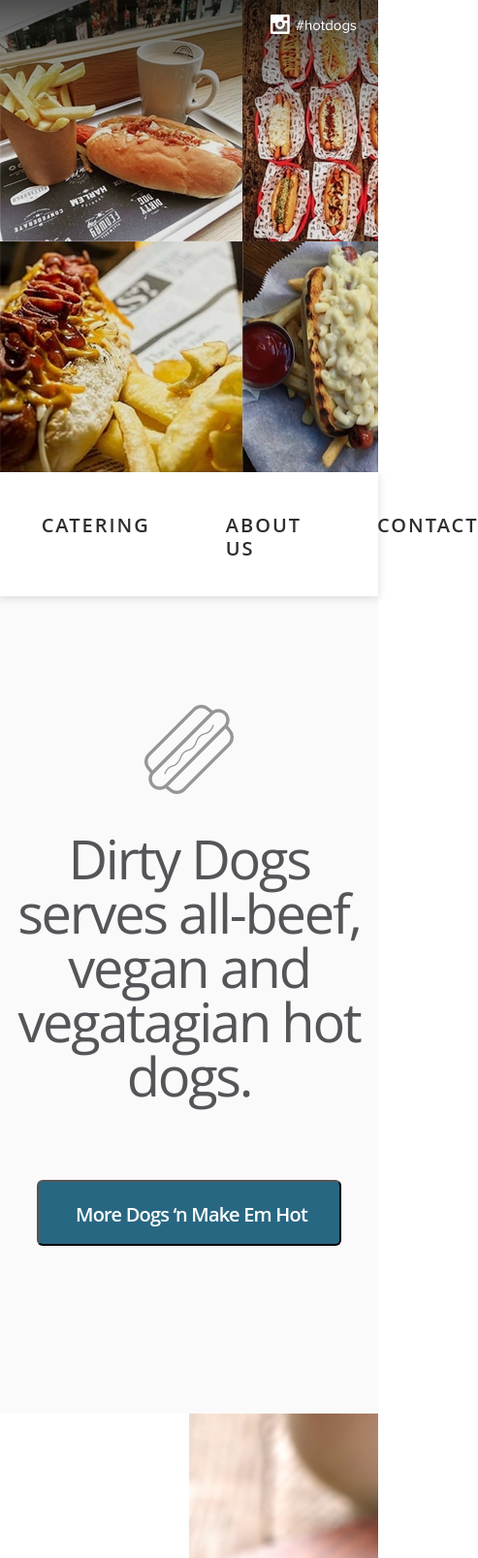
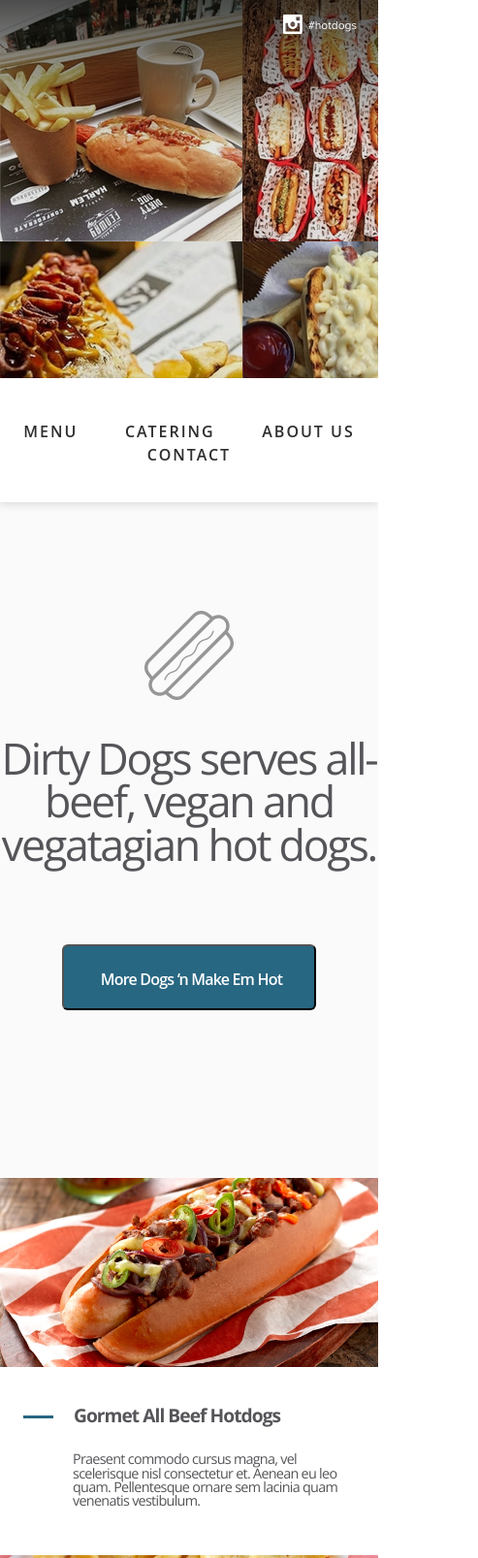
Before and after one commit to SmahliukSofiia/SmahliukSofiia.github.io, a plain HTML site: page homepage/index.html in a window 390 px wide. Shown: the top 1607 px of the page at 97% size, 493 px wide, since content can reach past the window. Drawn offline with nearby package versions, Linux system fonts and the light colour scheme; files whose address does not match are found by name; a web font is replaced by a local one.

Commit message:
Add files via upload
Change style.css

```diff
--- a/homepage/styles/style.css
+++ b/homepage/styles/style.css
@@ -11,6 +11,18 @@
   src: url("../fonts/OpenSansSemibold/OpenSans-Semibold.eot?#iefix") format("embedded-opentype"), url("../fonts/OpenSansSemibold/OpenSans-Semibold.woff2") format("woff2"), url("../fonts/OpenSansSemibold/OpenSans-Semibold.woff") format("woff"), url("../fonts/OpenSansSemibold/OpenSans-Semibold.ttf") format("truetype"), url("../fonts/OpenSansSemibold/OpenSans-Semibold.svg#OpenSans-Semibold") format("svg");
   font-weight: 600;
   font-style: normal; }
+
+html {
+  font-size: 20px; }
+  @media screen and (max-width: 1280px) {
+    html {
+      font-size: 18px; } }
+  @media screen and (max-width: 768px) {
+    html {
+      font-size: 17px; } }
+  @media screen and (max-width: 480px) {
+    html {
+      font-size: 16px; } }
 
 body {
   font-family: 'Open Sans', sans-serif;
@@ -26,7 +38,7 @@ body {
 .images {
   position: relative;
   overflow: hidden;
-  height: 487px; }
+  height: 24.35rem; }
   .images__gradient {
     height: 487px;
     width: 1440px;
@@ -47,7 +59,7 @@ body {
   .images-link {
     color: #ffffff;
     font-family: 'Proxima Nova Rg', sans-serif;
-    font-size: 15px;
+    font-size: 0.75rem;
     display: -webkit-box;
     display: -ms-flexbox;
     display: flex;
@@ -65,18 +77,20 @@ body {
   -webkit-box-pack: center;
       -ms-flex-pack: center;
           justify-content: center;
+  -ms-flex-wrap: wrap;
+      flex-wrap: wrap;
   padding: 43px 0 37px 0;
   position: relative;
   -webkit-box-shadow: 0 2px 8px 1px rgba(0, 0, 0, 0.11);
           box-shadow: 0 2px 8px 1px rgba(0, 0, 0, 0.11); }
   .menu__item {
     list-style-type: none;
-    margin-right: 78px; }
+    margin-right: 3.9rem; }
     .menu__item:last-child {
       margin-right: 0px; }
   .menu__link {
     font-family: 'Open Sans Semibold', arial;
-    font-size: 20px;
+    font-size: 1rem;
     line-height: 24px;
     color: #2e2e2e;
     text-transform: uppercase;
@@ -97,7 +111,7 @@ body {
     margin-top: 112px; }
   .section__title {
     font-weight: 300;
-    font-size: 56px;
+    font-size: 2.8rem;
     letter-spacing: -2.24px;
     margin-top: 36px; }
   .section__button {
@@ -107,15 +121,18 @@ body {
     border-radius: 6px;
     color: #ffffff;
     font-family: 'Open Sans Semibold', arial;
-    font-size: 20px;
+    font-size: 1rem;
     line-height: 24px;
     letter-spacing: -0.8px;
     cursor: pointer; }
 
 .card {
   position: relative;
-  padding-right: 50%; }
-  .card::after {
+  padding-right: 50%;
+  display: -webkit-box;
+  display: -ms-flexbox;
+  display: flex; }
+  .card::before {
     content: "";
     display: block;
     background-image: url(../images/Layer_28.jpg);
@@ -128,12 +145,12 @@ body {
     top: 0;
     right: 0; }
   .card .box {
-    padding: 219px 147px 230px 86px; }
+    padding: 10.95rem 7.35rem 11.5rem 4.3rem; }
     .card .box--other {
       padding-right: 154px;
       padding-left: 78px; }
   .card__title {
-    font-size: 24px;
+    font-size: 1.2rem;
     font-weight: 700;
     letter-spacing: -0.96px;
     padding-left: 52px;
@@ -148,23 +165,20 @@ body {
       left: 0; }
   .card__description {
     margin: 29px 0 0 51px;
-    font-size: 18px;
+    font-size: 0.9rem;
     font-weight: 300;
     letter-spacing: -0.72px; }
   .card--reverse {
     padding-right: 0;
     padding-left: 50%;
-    display: -webkit-box;
-    display: -ms-flexbox;
-    display: flex;
     -webkit-box-pack: end;
         -ms-flex-pack: end;
             justify-content: flex-end; }
-    .card--reverse::after {
+    .card--reverse::before {
       left: 0;
       right: auto;
       background-image: url(../images/Layer_29.jpg); }
-  .card--other::after {
+  .card--other::before {
     background-image: url(../images/Layer_30.jpg); }
 
 .info-box {
@@ -176,6 +190,44 @@ body {
           justify-content: space-between;
   background-color: #efefef;
   padding: 25px 20px;
-  font-size: 14px;
+  font-size: 0.7rem;
   font-weight: 400;
   line-height: 24px; }
+  .info-box__contact {
+    text-align: center; }
+
+@media (max-width: 1024px) {
+  .card {
+    padding-right: 0;
+    -webkit-box-orient: vertical;
+    -webkit-box-direction: normal;
+        -ms-flex-direction: column;
+            flex-direction: column; }
+    .card::before {
+      position: static;
+      width: 100%;
+      padding-bottom: 50%;
+      height: auto; }
+    .card--reverse {
+      padding-left: 0; }
+    .card .box {
+      padding: 2.5rem 1.5rem 3rem 1.5rem; } }
+
+@media (max-width: 700px) {
+  .info-box {
+    -webkit-box-orient: vertical;
+    -webkit-box-direction: normal;
+        -ms-flex-direction: column;
+            flex-direction: column;
+    -webkit-box-align: center;
+        -ms-flex-align: center;
+            align-items: center; }
+  .menu {
+    -ms-flex-pack: distribute;
+        justify-content: space-around; }
+    .menu__item, .menu__item:last-child {
+      margin: 0 20px; } }
+
+@media (max-width: 320px) {
+  body {
+    min-width: 320px; } }
```
